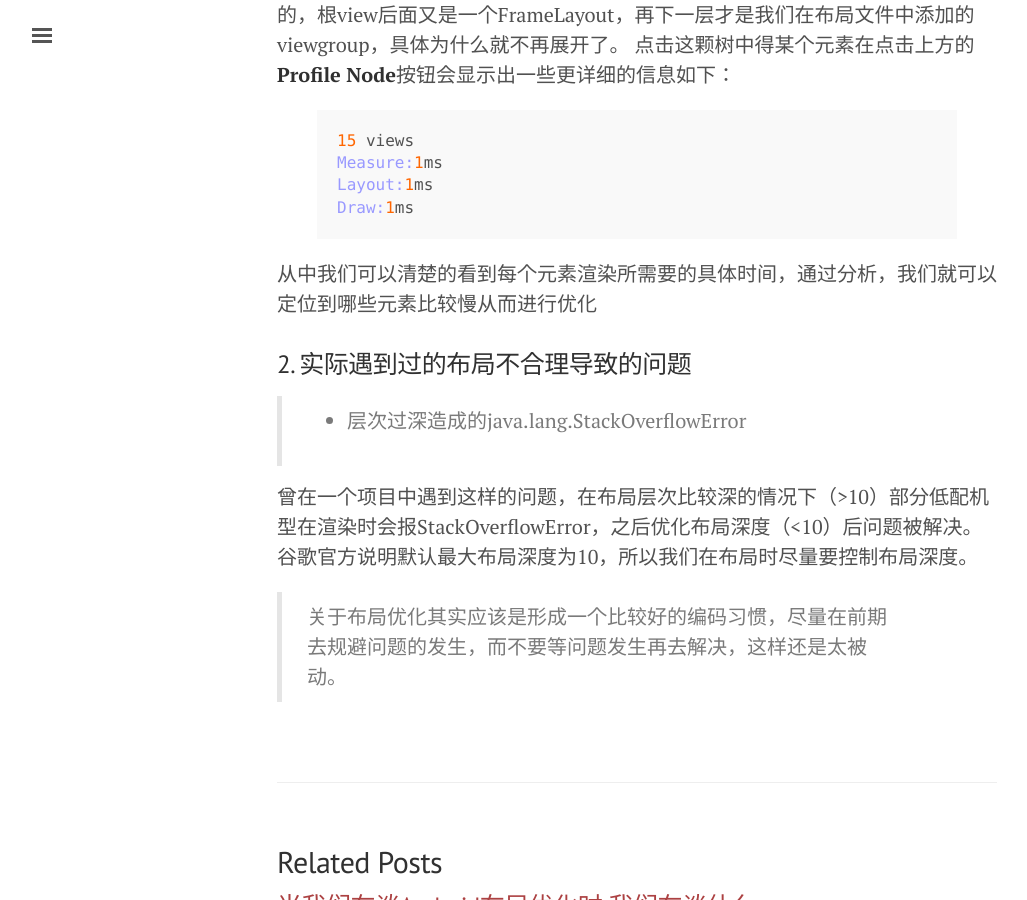
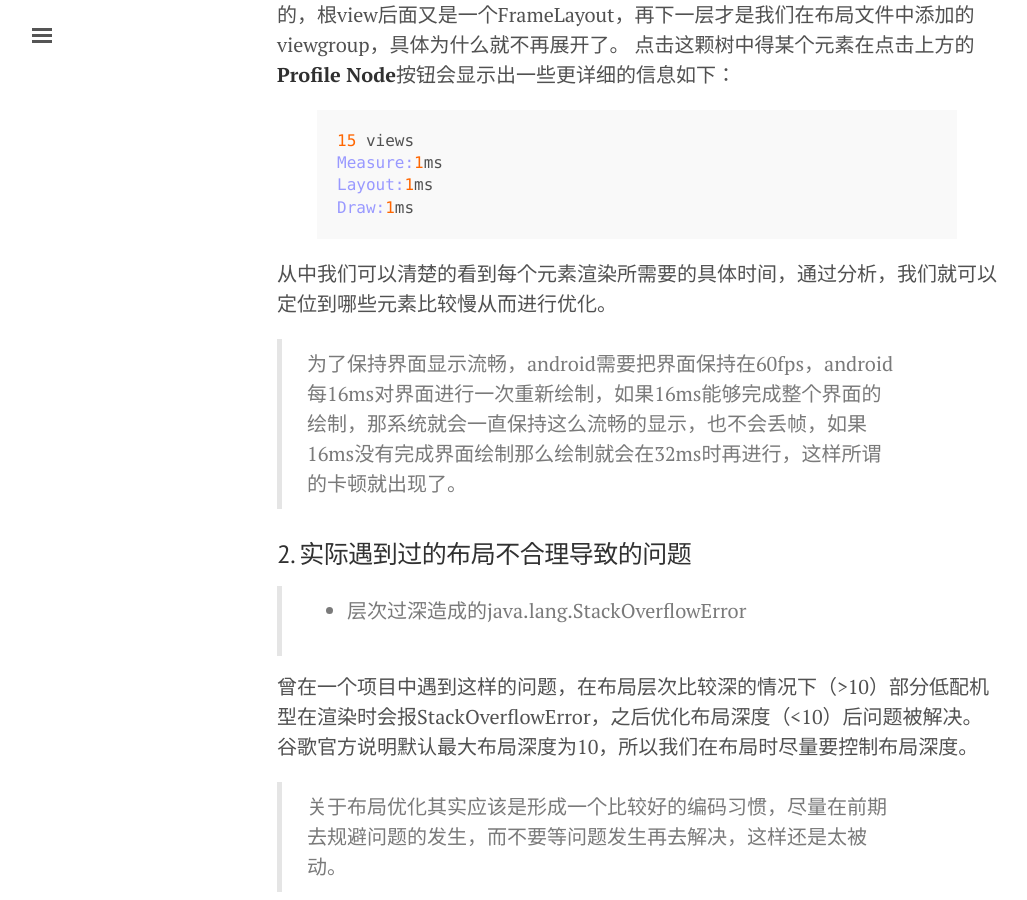
Before and after one commit to killermyth/killermyth.github.io, a Jekyll site: the page built from _posts/2015-09-06-Android布局优化工具Hierarchy Viewer.md, in a window 1280 px wide and 900 px high, scrolled down 970 px. Shown: the whole window, without its empty margins (3-1030 px from the left). Built offline with Jekyll 4.4.1, drawn with Linux system fonts in a browser that asks for light colours.

Commit message:
edit post

```diff
--- a/_posts/2015-09-06-Android布局优化工具Hierarchy Viewer.md
+++ b/_posts/2015-09-06-Android布局优化工具Hierarchy Viewer.md
@@ -23,7 +23,9 @@ Measure:1ms
 Layout:1ms
 Draw:1ms
 {% endhighlight %}
-从中我们可以清楚的看到每个元素渲染所需要的具体时间，通过分析，我们就可以定位到哪些元素比较慢从而进行优化
+从中我们可以清楚的看到每个元素渲染所需要的具体时间，通过分析，我们就可以定位到哪些元素比较慢从而进行优化。
+
+> 为了保持界面显示流畅，android需要把界面保持在60fps，android每16ms对界面进行一次重新绘制，如果16ms能够完成整个界面的绘制，那系统就会一直保持这么流畅的显示，也不会丢帧，如果16ms没有完成界面绘制那么绘制就会在32ms时再进行，这样所谓的卡顿就出现了。
 
 ### 2. 实际遇到过的布局不合理导致的问题
 > * 层次过深造成的java.lang.StackOverflowError
```
